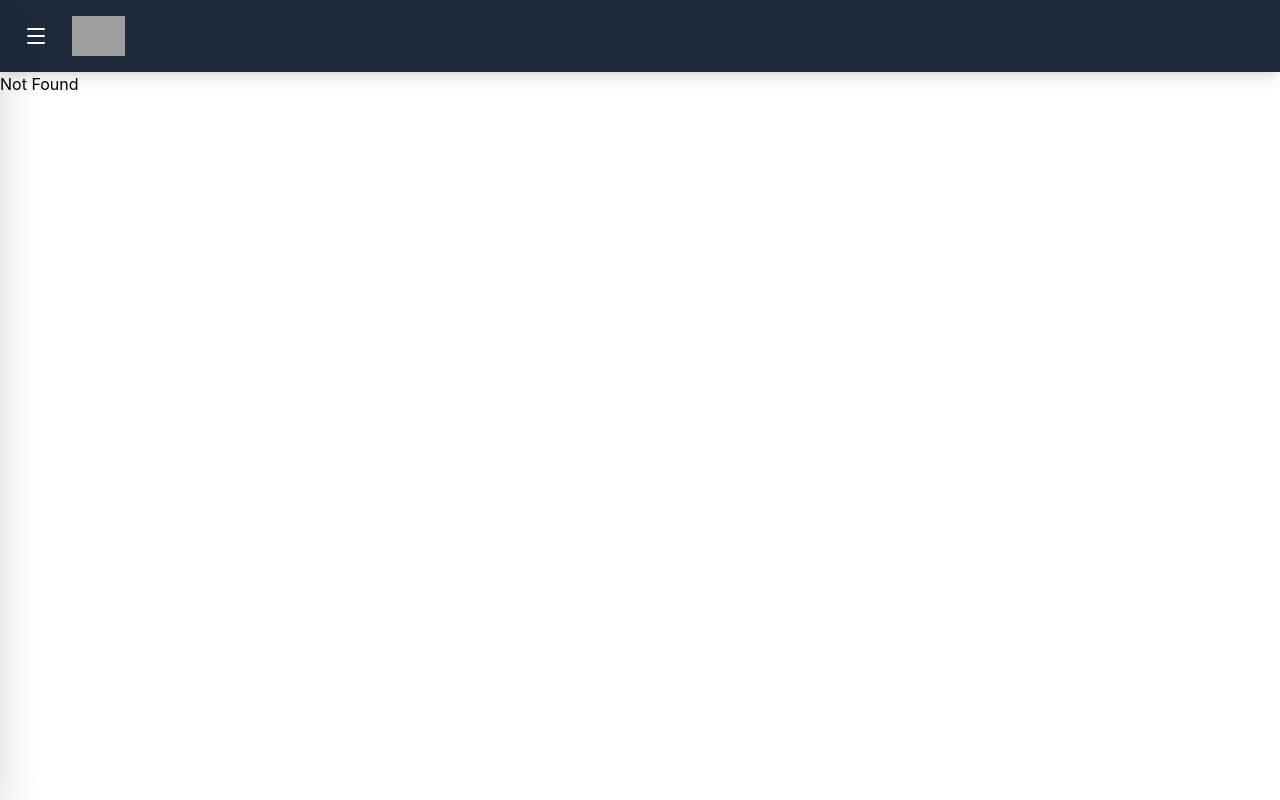
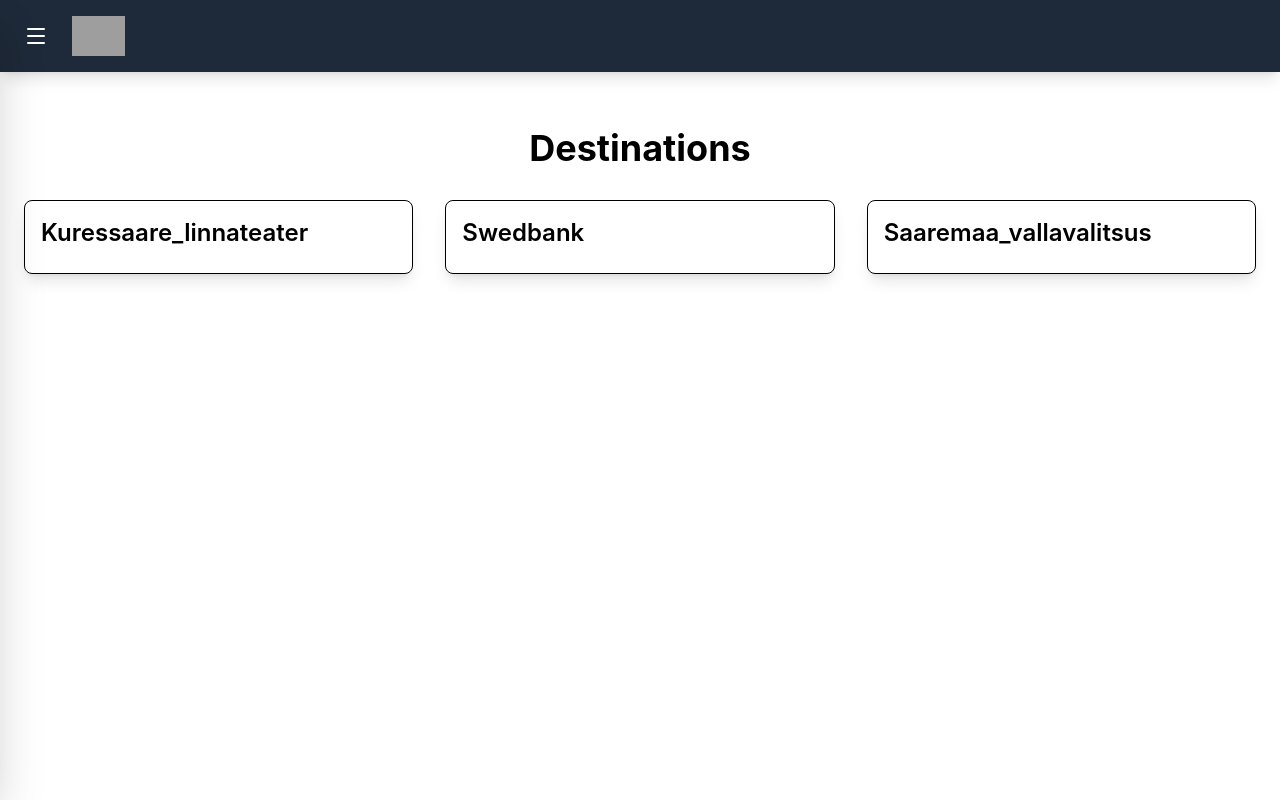
Before and after one commit to KaarelKallas/Rantsija, a React (Vite) app: page /destinations in a window 1280 px wide. Before the commit this address had no page. Built offline with nearby package versions, Linux system fonts and the light colour scheme; grey boxes are pictures that could not be loaded.

Commit message:
add destination select

```diff
--- a/package.json
+++ b/package.json
@@ -24,6 +24,7 @@
   },
   "devDependencies": {
     "@tanstack/eslint-config": "^0.3.0",
+    "@tanstack/router-cli": "^1.132.45",
     "@testing-library/dom": "^10.4.0",
     "@testing-library/react": "^16.2.0",
     "@types/node": "^22.10.2",
--- /dev/null
+++ b/src/data/data.json
@@ -0,0 +1,21 @@
+[
+
+    {
+        "name": "Kuressaare_linnateater",
+        "walking": "https://goo.gl/maps/3mX9b1vYk6U2",
+        "bus": "https://goo.gl/maps/1nX9b1vYk6U2",
+        "taxi": "https://goo.gl/maps/2nX9b1vYk6U2"
+    },
+    {
+        "name": "Swedbank",
+        "walking": "https://goo.gl/maps/4mX9b1vYk6U2",
+        "bus": "https://goo.gl/maps/5nX9b1vYk6U2",
+        "taxi": "https://goo.gl/maps/6nX9b1vYk6U2"
+    },
+    {
+        "name": "Saaremaa_vallavalitsus",
+        "walking": "https://goo.gl/maps/7mX9b1vYk6U2",
+        "bus": "https://goo.gl/maps/8nX9b1vYk6U2",
+        "taxi": "https://goo.gl/maps/9nX9b1vYk6U2"
+    }
+]
--- a/src/main.tsx
+++ b/src/main.tsx
@@ -1,6 +1,7 @@
 import { StrictMode } from 'react'
 import ReactDOM from 'react-dom/client'
 import { RouterProvider, createRouter } from '@tanstack/react-router'
+import data from './data/data.json'
 
 // Import the generated route tree
 import { routeTree } from './routeTree.gen'
@@ -11,11 +12,12 @@
 // Create a new router instance
 const router = createRouter({
   routeTree,
-  context: {},
+  context: {destinations: data},
   defaultPreload: 'intent',
   scrollRestoration: true,
   defaultStructuralSharing: true,
   defaultPreloadStaleTime: 0,
+
 })
 
 // Register the router instance for type safety
--- a/src/routeTree.gen.ts
+++ b/src/routeTree.gen.ts
@@ -9,55 +9,58 @@
 // Additionally, you should also exclude this file from your linter and/or formatter to prevent it from being checked or modified.
 
 import { Route as rootRouteImport } from './routes/__root'
-import { Route as DestinationRouteImport } from './routes/destination'
 import { Route as IndexRouteImport } from './routes/index'
+import { Route as DestinationsIndexRouteImport } from './routes/destinations/index'
+import { Route as DestinationsDestinationRouteImport } from './routes/destinations/$destination'
 
-const DestinationRoute = DestinationRouteImport.update({
-  id: '/destination',
-  path: '/destination',
-  getParentRoute: () => rootRouteImport,
-} as any)
 const IndexRoute = IndexRouteImport.update({
   id: '/',
   path: '/',
   getParentRoute: () => rootRouteImport,
 } as any)
+const DestinationsIndexRoute = DestinationsIndexRouteImport.update({
+  id: '/destinations/',
+  path: '/destinations/',
+  getParentRoute: () => rootRouteImport,
+} as any)
+const DestinationsDestinationRoute = DestinationsDestinationRouteImport.update({
+  id: '/destinations/$destination',
+  path: '/destinations/$destination',
+  getParentRoute: () => rootRouteImport,
+} as any)
 
 export interface FileRoutesByFullPath {
   '/': typeof IndexRoute
-  '/destination': typeof DestinationRoute
+  '/destinations/$destination': typeof DestinationsDestinationRoute
+  '/destinations': typeof DestinationsIndexRoute
 }
 export interface FileRoutesByTo {
   '/': typeof IndexRoute
-  '/destination': typeof DestinationRoute
+  '/destinations/$destination': typeof DestinationsDestinationRoute
+  '/destinations': typeof DestinationsIndexRoute
 }
 export interface FileRoutesById {
   __root__: typeof rootRouteImport
   '/': typeof IndexRoute
-  '/destination': typeof DestinationRoute
+  '/destinations/$destination': typeof DestinationsDestinationRoute
+  '/destinations/': typeof DestinationsIndexRoute
 }
 export interface FileRouteTypes {
   fileRoutesByFullPath: FileRoutesByFullPath
-  fullPaths: '/' | '/destination'
+  fullPaths: '/' | '/destinations/$destination' | '/destinations'
   fileRoutesByTo: FileRoutesByTo
-  to: '/' | '/destination'
-  id: '__root__' | '/' | '/destination'
+  to: '/' | '/destinations/$destination' | '/destinations'
+  id: '__root__' | '/' | '/destinations/$destination' | '/destinations/'
   fileRoutesById: FileRoutesById
 }
 export interface RootRouteChildren {
   IndexRoute: typeof IndexRoute
-  DestinationRoute: typeof DestinationRoute
+  DestinationsDestinationRoute: typeof DestinationsDestinationRoute
+  DestinationsIndexRoute: typeof DestinationsIndexRoute
 }
 
 declare module '@tanstack/react-router' {
   interface FileRoutesByPath {
-    '/destination': {
-      id: '/destination'
-      path: '/destination'
-      fullPath: '/destination'
-      preLoaderRoute: typeof DestinationRouteImport
-      parentRoute: typeof rootRouteImport
-    }
     '/': {
       id: '/'
       path: '/'
@@ -65,12 +68,27 @@
       preLoaderRoute: typeof IndexRouteImport
       parentRoute: typeof rootRouteImport
     }
+    '/destinations/': {
+      id: '/destinations/'
+      path: '/destinations'
+      fullPath: '/destinations'
+      preLoaderRoute: typeof DestinationsIndexRouteImport
+      parentRoute: typeof rootRouteImport
+    }
+    '/destinations/$destination': {
+      id: '/destinations/$destination'
+      path: '/destinations/$destination'
+      fullPath: '/destinations/$destination'
+      preLoaderRoute: typeof DestinationsDestinationRouteImport
+      parentRoute: typeof rootRouteImport
+    }
   }
 }
 
 const rootRouteChildren: RootRouteChildren = {
   IndexRoute: IndexRoute,
-  DestinationRoute: DestinationRoute,
+  DestinationsDestinationRoute: DestinationsDestinationRoute,
+  DestinationsIndexRoute: DestinationsIndexRoute,
 }
 export const routeTree = rootRouteImport
   ._addFileChildren(rootRouteChildren)
--- a/src/routes/destination.tsx
+++ /dev/null
@@ -1,9 +0,0 @@
-import { createFileRoute } from '@tanstack/react-router'
-
-export const Route = createFileRoute('/destination')({
-  component: RouteComponent,
-})
-
-function RouteComponent() {
-  return <div>Hello "/destination"!</div>
-}
--- /dev/null
+++ b/src/routes/destinations/$destination.tsx
@@ -0,0 +1,34 @@
+import { createFileRoute, useRouter } from '@tanstack/react-router'
+
+export const Route = createFileRoute('/destinations/$destination')({
+  component: DestinationDetail,
+})
+
+function DestinationDetail() {
+  const { destination } = Route.useParams()
+  const router = useRouter()
+  const { destinations } = router.options.context
+
+  const current = destinations.find((d) => d.name === destination)
+
+  if (!current) {
+    return <div className="text-center text-red-600 mt-8">Destination not found.</div>
+  }
+
+  return (
+    <div className="mt-8 text-center">
+      <h2 className="text-3xl font-bold mb-4">{current.name}</h2>
+      <div className="flex flex-col gap-2 items-center">
+        <a href={current.walking} target="_blank" className="text-blue-600 underline">
+          🚶 Walking directions
+        </a>
+        <a href={current.bus} target="_blank" className="text-blue-600 underline">
+          🚌 Bus route
+        </a>
+        <a href={current.taxi} target="_blank" className="text-blue-600 underline">
+          🚕 Taxi link
+        </a>
+      </div>
+    </div>
+  )
+}
--- /dev/null
+++ b/src/routes/destinations/index.tsx
@@ -0,0 +1,31 @@
+import { Link, Outlet, createFileRoute, useRouter } from '@tanstack/react-router'
+
+export const Route = createFileRoute('/destinations/')({
+  component: Destinations,
+})
+
+function Destinations() {
+  const router = useRouter()
+  const { destinations } = router.options.context
+
+  return (
+    <div className="p-6">
+      <h1 className="text-4xl font-bold my-8 text-center">Destinations</h1>
+
+      <div className="grid grid-cols-1 md:grid-cols-2 lg:grid-cols-3 gap-8">
+        {destinations.map((destination) => (
+          <div key={destination.name} className="border rounded-lg p-4 shadow-lg">
+            <Link
+              to={destination.name}
+              activeProps={{ className: 'bg-blue-100 border-blue-500' }}
+            >
+              <h2 className="text-2xl font-semibold mb-2">{destination.name}</h2>
+            </Link>
+          </div>
+        ))}
+      </div>
+
+      <Outlet />
+    </div>
+  )
+}
--- a/src/routes/index.tsx
+++ b/src/routes/index.tsx
@@ -1,9 +1,12 @@
 import { createFileRoute } from '@tanstack/react-router'
 import logo from '../logo.svg'
 
+
 export const Route = createFileRoute('/')({
   component: App,
+
 })
+console.log('Parent path:', Route.fullPath)
 
 function App() {
   return (
```
Also changed, not shown: 1 other file (tests, documents, lock files or other folders).
